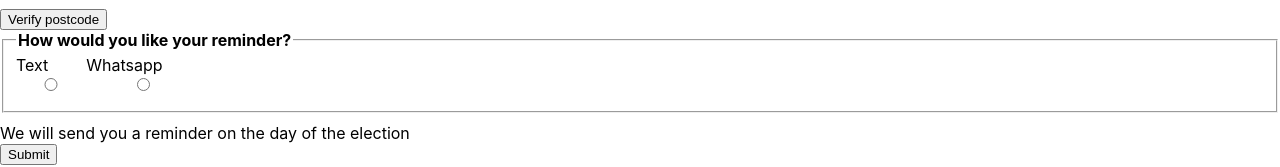
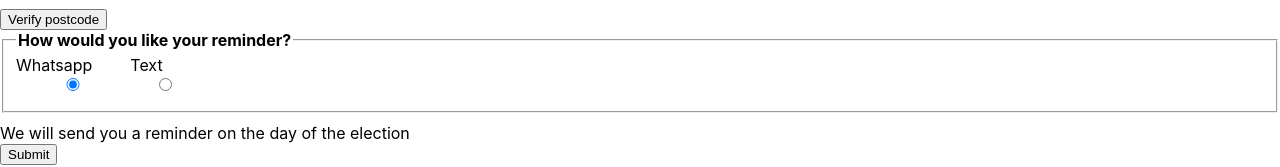
Before and after one commit to Curtis-Turk/Remember-to-Vote, a React (Create React App) app: page / in a window 1280 px wide. Shown: the part 336-503 px from the top of the page. Built offline with nearby package versions, Linux system fonts and the light colour scheme.

Commit message:
Added default message type selection

```diff
--- a/src/components/form.tsx
+++ b/src/components/form.tsx
@@ -209,6 +209,17 @@ export default function Form() {
       <fieldset id="message-type">
         <legend>How would you like your reminder?</legend>
         <span>
+          Whatsapp
+          <input
+            type="radio"
+            name="messageType"
+            id="whatsapp"
+            value="whatsapp"
+            defaultChecked={true}
+            onChange={handleTextChange}
+          />
+        </span>
+        <span>
           Text
           <input
             type="radio"
@@ -218,16 +229,6 @@ export default function Form() {
             onChange={handleTextChange}
           />
         </span>
-        <span>
-          Whatsapp
-          <input
-            type="radio"
-            name="messageType"
-            id="whatsapp"
-            value="whatsapp"
-            onChange={handleTextChange}
-          />
-        </span>
       </fieldset>
       <div>We will send you a reminder on the day of the election</div>
       <button onClick={handleSubmit}>Submit</button>
```
